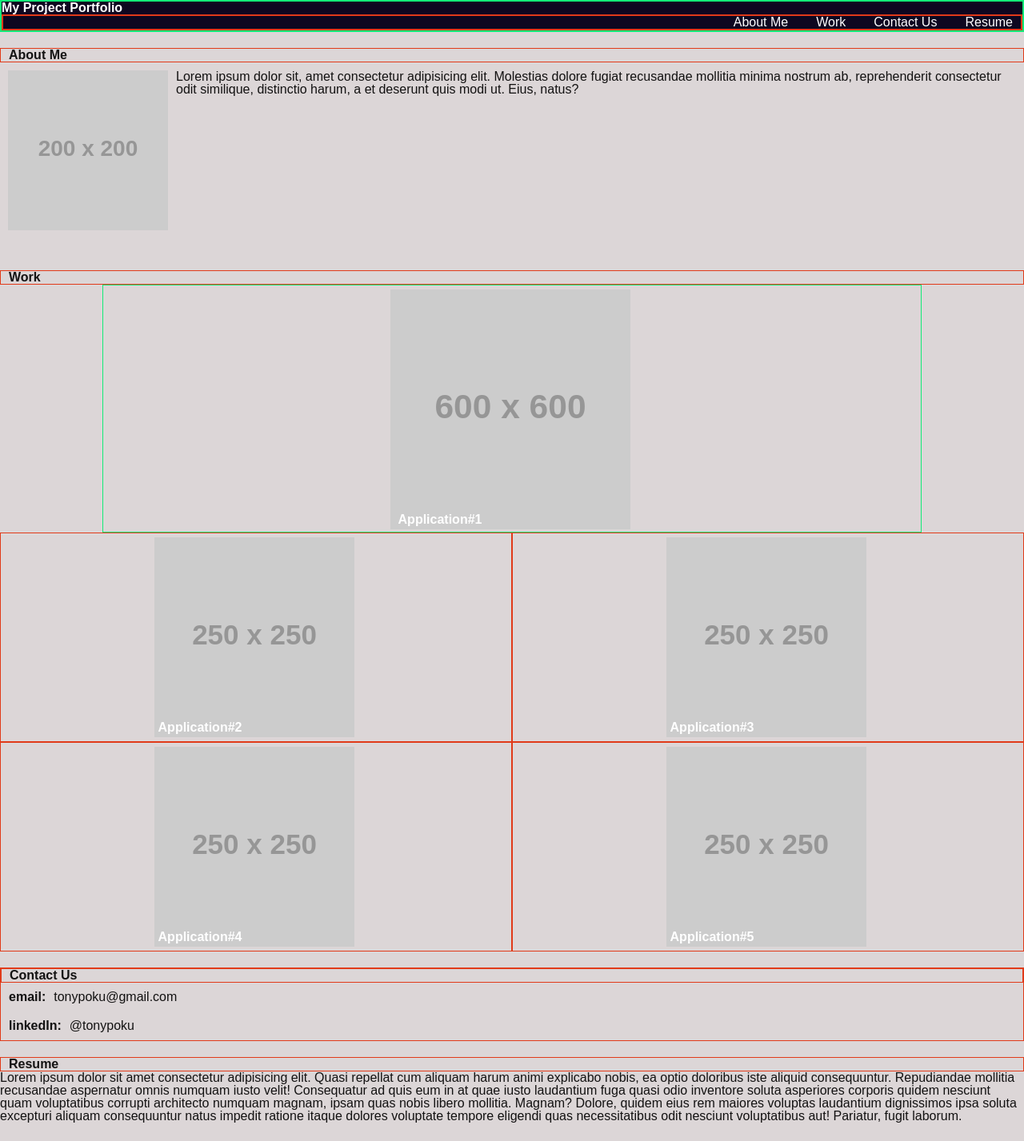
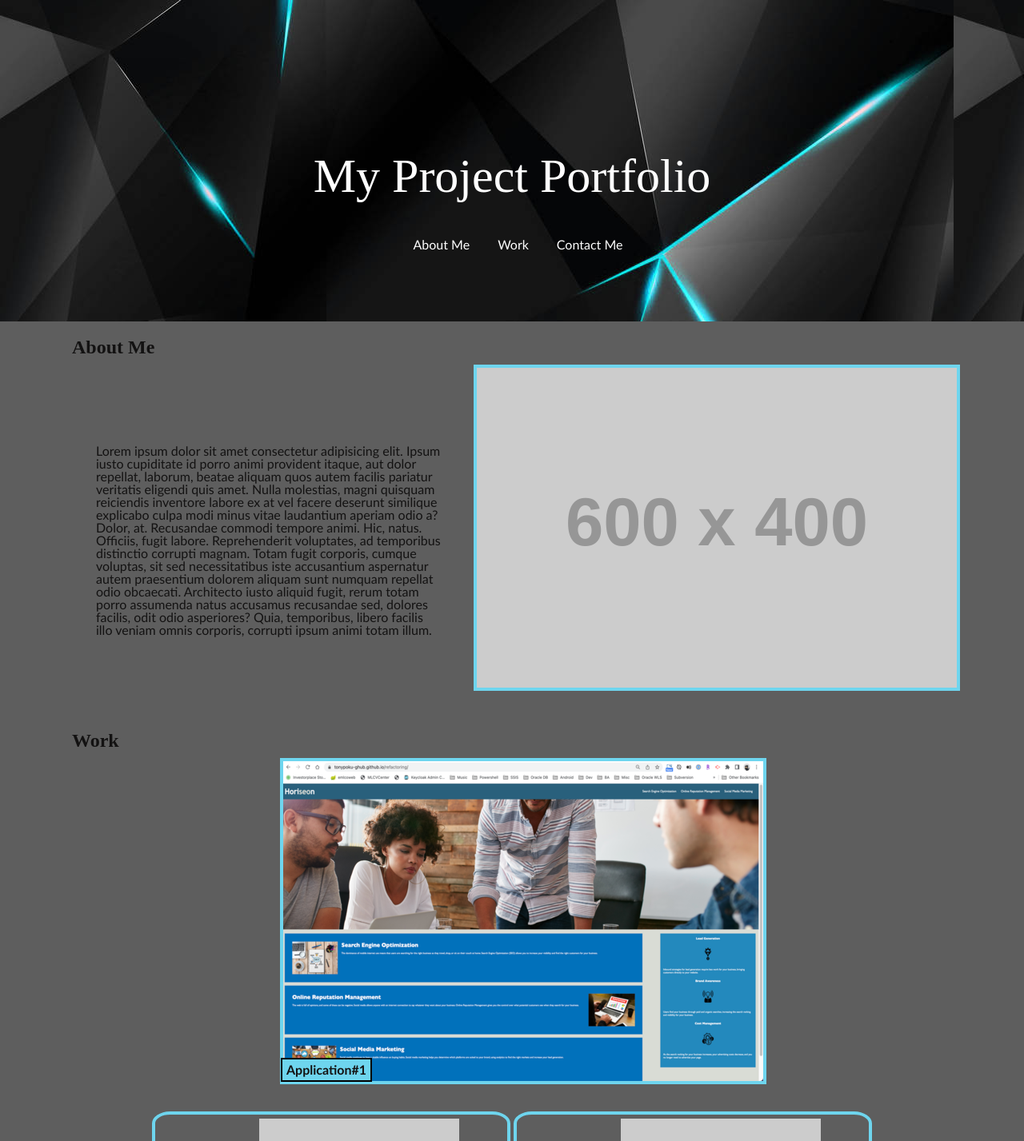
Before and after one commit to tonypoku-ghub/hw-work-portfolio, a plain HTML site: page index.html in a window 1280 px wide. Shown: the top 1427 px of the page at 80% size. Drawn offline with Linux system fonts and the light colour scheme; placeholder pictures from the web are drawn by us.

Commit message:
refined colors and images

```diff
--- a/assets/css/style.css
+++ b/assets/css/style.css
@@ -7,13 +7,16 @@
 
 :root {
   --main_text_color: #131212;
-  --main_bg_color: #dcd6d7;
+  --main_bg_color: #484848df;
   --alt_text_color: #ffffff;
   --alt_bg_color: #0e0720;
   --a_text_color: #ffffff;
 
-  --temp_border_color: #e13a19;
-  --alt_temp_border_color: #13ea77;
+  /* --temp_border_color: #e13a19;
+  --alt_temp_border_color: #13ea77; */
+  --app_label_bg_color: #6ed5ee;
+  --h2_font_family: 'Antic Didone', 'Times New Roman';
+  --ally: rgb(60, 189, 248);
 }
 
 /* Element selectors */
@@ -27,29 +30,54 @@ body {
   height: 100%;
   color: var(--main_text_color);
   background-color: var(--main_bg_color);
+  font-family: 'Gill Sans', 'Gill Sans MT', Calibri, 'Trebuchet MS', sans-serif;
 }
 
 header {
+  display: flex;
+  flex-flow: column;
+  align-items: center;
+  background-image: url("../images/banner.jpg");
+  line-height: 2;
+  width: 100%;
+  bottom: -10px;
   color: var(--alt_text_color);
   background-color: var(--alt_bg_color);
   border: 2px solid var(--alt_temp_border_color);
+  font-family: 'Playfair Display','Times New Roman', Arial, sans-serif;
+  padding: 80px 10px;
+}
+
+header h1 {
+  display: flex;
+  flex-direction: column;
+  justify-content: end;
+  font-size: 60px;
+  font-weight: 100;
+  border: 2px solid var(--temp_border_color);
+  padding: 80px 0 0 0;
 }
 
 header nav ul {
   display: flex;
-  justify-content: flex-end;
+  justify-content: center;
+  align-items: flex-start;
+  margin: 10px 0 0 0;
   border: 2px solid var(--temp_border_color);
+  font-weight: 100;
 }
 
 header nav ul li {
   display: inline-block;
   margin-left: 25px;
   padding: 0 10px 0 0;
+  font-family: 'Gill Sans', 'Gill Sans MT', Calibri, 'Trebuchet MS', sans-serif;
 }
 
-/* To keep footer on bottom */
+
 main {
-  flex: 1 0 auto;
+  flex: 1 0 auto;   /* To keep footer on bottom */
+  margin: 0 80px;
 }
 
 main>article {
@@ -63,17 +91,19 @@ main>article>section {
 article>h2 {
   padding: 0 10px;
   border: 1px solid var(--temp_border_color);
+  font-size: 24px;
+  font-family: var(--h2_font_family);
 }
 
 footer {
   flex-shrink: 0;
-  padding: 30px;
+  padding: 0px;
   clear: both;
   font-family: 'Trebuchet MS', 'Lucida Sans Unicode', 'Lucida Grande', 'Lucida Sans', Arial, sans-serif;
   text-align: center;
 }
 
-footer h2 {
+footer p {
   font-size: 20px;
 }
 
@@ -81,10 +111,16 @@ footer h2 {
 
 .aboutMe {
   display: flex;
+  flex-flow: row;
 }
 
+.aboutMe p {
+  width: 40%;
+  margin: 100px 40px 0 40px;
+}
 .aboutMe img {
-  padding: 0 10px;
+  padding: 0;
+  border: 4px solid var(--app_label_bg_color);
 }
 
 .workLayout {
@@ -94,29 +130,34 @@ footer h2 {
 .applicationLayout {
   display: flex;
   justify-content: center;
-
   flex-wrap: wrap;
   color: var(--alt_text_color);
   position: relative;
-  width: 100%;
   align-items: center;
 }
 
 .applicationLayout img:hover{
-  cursor: crosshair;
+  cursor: pointer;
 }
 
 .contactUs {
   display: flex;
-  flex-direction: column;
+  flex-direction: row;
+  justify-content: center;
+  align-items: center;
   border: 1px solid var(--temp_border_color);
   padding: 0px;
+  width: 100%;
+  background-color: white;
+  margin: 0;
+  line-height: 4;
 }
 
 .contactUs section {
   display: flex;
   align-items: center;
-  padding-left: 10px;
+  padding-left: 80px;
+  font-size: 12px;
 }
 
 .contactUs section p{
@@ -124,38 +165,40 @@ footer h2 {
 }
 
 .firstApplication {
+  flex: 0 0 60%;
+  border: 2px dashed var(--temp_border_color);
+  color: var(--main_text_color);
+  padding: 10px 0 0 270px;
+  /* margin: 0 10px 40px;
   display: flex;
   justify-content: center;
-  width: 80%;
+  width: 60%;
   padding: 5px 0 0 100px;
-  border: 1px solid var(--alt_temp_border_color);
+  border: 1px solid var(--alt_temp_border_color); */
 }
 
 .firstApplication img{
-  flex: 2 2 300px;
   margin: 0;
   padding: 0;
-  width: 300px;
+  border: 4px solid var(--app_label_bg_color);
 }
 
-.firstApplication h3{
+.firstApplication h3, .otherApplication h3{
   margin: 0px 0px;
-  top: 280px;
-  left: -290px;
+  padding: 5px;
+  top: -35px;
+  left: 1px;
+  background-color: var(--app_label_bg_color);
+  width: fit-content;
   position: relative;
+  border: 2px solid black;
 }
 
 .otherApplication {
-  display: flex;
+  flex: 0 0 40%;
   justify-content: center;
   padding: 5px 0 5px 130px;
-  border: 1px solid var(--temp_border_color);
-  width: 50%;
+  border: 4px solid var(--app_label_bg_color);
+  margin: 2px;
+  border-radius: 5%;
 }
-
-.otherApplication h3{
-  margin: 10px 15px;
-  top: 220px;
-  left: -260px;
-  position: relative;
-}
--- a/index.html
+++ b/index.html
@@ -20,11 +20,11 @@
             <a href="#Work">Work</a>
           </li>
           <li>
-            <a href="#ContactUs">Contact Us</a>
+            <a href="#ContactUs">Contact Me</a>
           </li>
-          <li>
+          <!-- <li>
             <a href="#Resume">Resume</a>
-          </li>
+          </li> -->
         </ul>
       </nav>
     </header>
@@ -33,32 +33,40 @@
       <article id="AboutMe">
         <h2>About Me</h2>
         <section class="aboutMe">
+          <p>
+            Lorem ipsum dolor sit amet consectetur adipisicing elit. Ipsum iusto
+            cupiditate id porro animi provident itaque, aut dolor repellat,
+            laborum, beatae aliquam quos autem facilis pariatur veritatis
+            eligendi quis amet. Nulla molestias, magni quisquam reiciendis
+            inventore labore ex at vel facere deserunt similique explicabo culpa
+            modi minus vitae laudantium aperiam odio a? Dolor, at. Recusandae
+            commodi tempore animi. Hic, natus. Officiis, fugit labore.
+            Reprehenderit voluptates, ad temporibus distinctio corrupti magnam.
+            Totam fugit corporis, cumque voluptas, sit sed necessitatibus iste
+            accusantium aspernatur autem praesentium dolorem aliquam sunt
+            numquam repellat odio obcaecati. Architecto iusto aliquid fugit,
+            rerum totam porro assumenda natus accusamus recusandae sed, dolores
+            facilis, odit odio asperiores? Quia, temporibus, libero facilis illo
+            veniam omnis corporis, corrupti ipsum animi totam illum.
+          </p>
           <img
-            src="https://via.placeholder.com/200/FF0000/808080 ?Text=MyPic"
+            src="https://via.placeholder.com/600x400/FF0000/808080 ?Text=MyPic"
             alt="My Picture"
           />
-          <p>
-            Lorem ipsum dolor sit, amet consectetur adipisicing elit. Molestias
-            dolore fugiat recusandae mollitia minima nostrum ab, reprehenderit
-            consectetur odit similique, distinctio harum, a et deserunt quis
-            modi ut. Eius, natus?
-          </p>
         </section>
       </article>
       <article id="Work">
         <h2>Work</h2>
 
+        <section class="firstApplication">
+          <a
+            target="#"
+            href="https://tonypoku-ghub.github.io/horiseon-refactoring/"
+            ><img src="assets/images/horiseon_600x400.png" alt="application#1"
+          /></a>
+          <h3>Application#1</h3>
+        </section>
         <article class="applicationLayout">
-          <section class="firstApplication">
-            <div>
-              <img
-                src="https://via.placeholder.com/600/FF0000/808080?Text=MyPic"
-                alt="application#1"
-              />
-            </div>
-
-            <h3>Application#1</h3>
-          </section>
           <section class="otherApplication">
             <img
               src="https://via.placeholder.com/250/FF0000/808080?Text=MyPic"
@@ -93,18 +101,8 @@
           </section>
         </article>
       </article>
-      <article id="ContactUs" class="contactUs">
-        <h2>Contact Us</h2>
-        <section id="email">
-          <h2>email:</h2>
-          <p>tonypoku@gmail.com</p>
-        </section>
-        <section id="linkedIn">
-          <h2>linkedIn:</h2>
-          <p>@tonypoku</p>
-        </section>
-      </article>
-      <article id="Resume">
+
+      <!-- <article id="Resume">
         <h2>Resume</h2>
         <p>
           Lorem ipsum dolor sit amet consectetur adipisicing elit. Quasi
@@ -119,10 +117,22 @@
           eligendi quas necessitatibus odit nesciunt voluptatibus aut! Pariatur,
           fugit laborum.
         </p>
-      </article>
+      </article> -->
     </main>
 
     <footer>
+      <article id="ContactUs" class="contactUs">
+        <section id="email">
+          <p>anthonypoku2022@u.northwestern.edu</p>
+        </section>
+        <section id="phone">
+          <p>777.777.7777</p>
+        </section>
+        <!-- <section id="linkedIn">
+          <p>https://linkedin.com/in/anthony-poku-3b10b734</p>
+        </section> -->
+      </article>
+      <br />
       <p>&copy;2022 Anthony Poku. All Rights Reserved</p>
     </footer>
   </body>
```
Also changed, not shown: assets/images/aboutme.jpg (added), assets/images/aboutme_1_50.jpg (added), assets/images/banner.jpg (added), assets/images/bulls.jpg (added), assets/images/horiseon_600x400.png (added), 1 other file.
